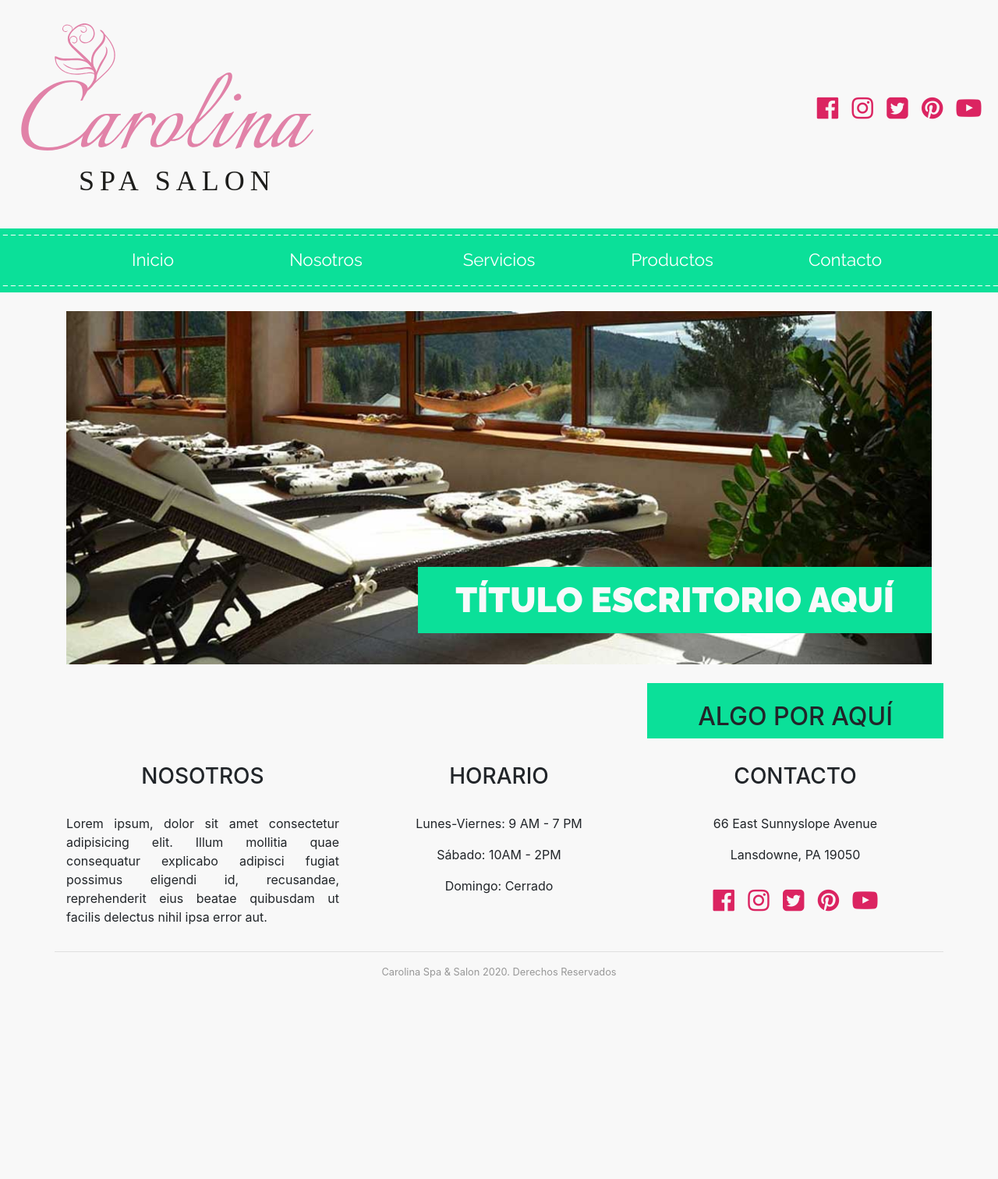
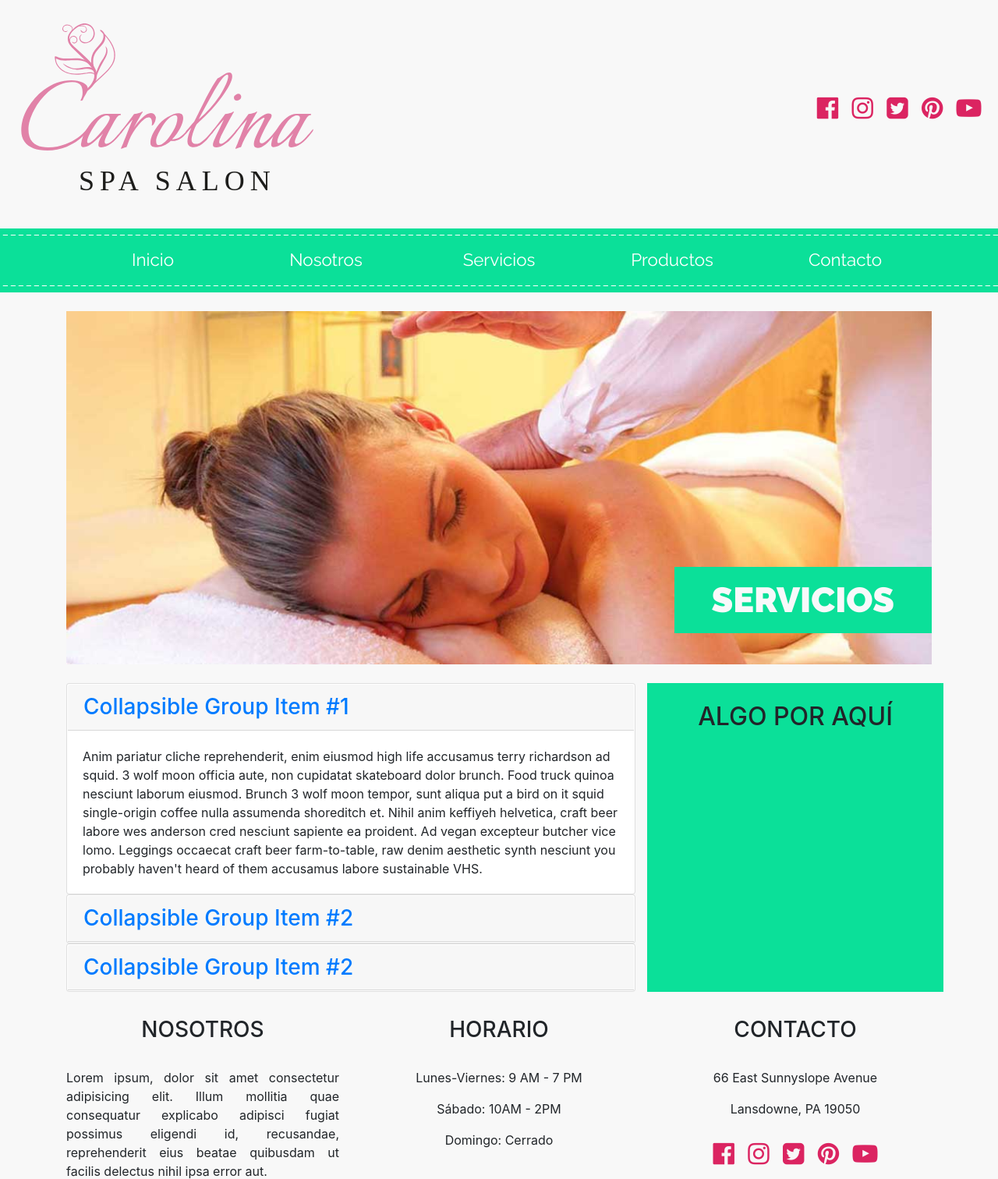
Before and after one commit to marcoAspeitia31/carolina-spa, a PHP site: page /servicios.html in a window 1280 px wide. Shown: the top 1512 px of the page at 78% size. Before the commit the page ends 1254 px from the top, so only its background shows below. Run offline with PHP 8.4, Linux system fonts and the light colour scheme; some web fonts are replaced.

Commit message:
Service Accordion created, class 52

```diff
--- a/css/styles.css
+++ b/css/styles.css
@@ -236,3 +236,4 @@ body{
 aside{
     background-color: var(--primary-color);
 }
+/* Services accordion */
--- a/nosotros.html
+++ b/nosotros.html
@@ -74,7 +74,7 @@
                             <a href="nosotros.html" class="nav-link">Nosotros</a>
                         </li>
                         <li class="nav-item">
-                            <a href="" class="nav-link">Servicios</a>
+                            <a href="servicios.html" class="nav-link">Servicios</a>
                         </li>
                         <li class="nav-item">
                             <a href="" class="nav-link">Productos</a>
--- a/servicios.html
+++ b/servicios.html
@@ -74,7 +74,7 @@
                             <a href="nosotros.html" class="nav-link">Nosotros</a>
                         </li>
                         <li class="nav-item">
-                            <a href="" class="nav-link">Servicios</a>
+                            <a href="servicios.html" class="nav-link">Servicios</a>
                         </li>
                         <li class="nav-item">
                             <a href="" class="nav-link">Productos</a>
@@ -95,9 +95,9 @@
     <div class="container pt-4">
         <div class="row no-gutters">
             <div class="col-12 hero">
-                <img src="img/nosotros.jpg" alt="" class="img-fluid">
+                <img src="img/servicios.jpg" alt="" class="img-fluid">
                 <h2 class="d-none d-md-block text-uppercase py-3 px-5 text-light">
-                    Título escritorio aquí
+                    Servicios
                 </h2>
             </div>
         </div>
@@ -108,8 +108,82 @@
         <div class="row">
             <main class="col-lg-8 main-content">
                 <h2 class="d-block d-md-none text-uppercase text-center">
-                    Título responsive aquí
+                    Servicios
                 </h2>
+                <div id="services-accordion">
+                    <div class="card">
+                        <a class="btn btn-link p-0" data-toggle="collapse" data-target="#collapseOne"
+                            aria-expanded="true" aria-controls="collapseOne" role="button">
+                            <div class="card-header" id="headingOne">
+                                <h3 class="mb-0 text-lg-left">
+
+                                    Collapsible Group Item #1
+
+                                </h3>
+                            </div>
+                        </a><!-- card heading accordion -->
+                        <div id="collapseOne" class="collapse show" aria-labelledby="headingOne"
+                            data-parent="#services-accordion">
+                            <div class="card-body">
+                                Anim pariatur cliche reprehenderit, enim eiusmod high life accusamus terry richardson ad
+                                squid. 3 wolf moon officia aute, non cupidatat skateboard dolor brunch. Food truck
+                                quinoa nesciunt laborum eiusmod. Brunch 3 wolf moon tempor, sunt aliqua put a bird on it
+                                squid single-origin coffee nulla assumenda shoreditch et. Nihil anim keffiyeh helvetica,
+                                craft beer labore wes anderson cred nesciunt sapiente ea proident. Ad vegan excepteur
+                                butcher vice lomo. Leggings occaecat craft beer farm-to-table, raw denim aesthetic synth
+                                nesciunt you probably haven't heard of them accusamus labore sustainable VHS.
+                            </div>
+                        </div><!-- card body accordion -->
+                    </div><!-- repeatable card -->
+                    <div class="card">
+                        <a class="btn btn-link p-0" data-toggle="collapse" data-target="#collapseTwo"
+                            aria-expanded="true" aria-controls="collapseTwo" role="button">
+                            <div class="card-header" id="headingTwo">
+                                <h3 class="mb-0 text-lg-left">
+
+                                    Collapsible Group Item #2
+
+                                </h3>
+                            </div>
+                        </a><!-- card heading accordion -->
+                        <div id="collapseTwo" class="collapse" aria-labelledby="headingTwo"
+                            data-parent="#services-accordion">
+                            <div class="card-body">
+                                Anim pariatur cliche reprehenderit, enim eiusmod high life accusamus terry richardson ad
+                                squid. 3 wolf moon officia aute, non cupidatat skateboard dolor brunch. Food truck
+                                quinoa nesciunt laborum eiusmod. Brunch 3 wolf moon tempor, sunt aliqua put a bird on it
+                                squid single-origin coffee nulla assumenda shoreditch et. Nihil anim keffiyeh helvetica,
+                                craft beer labore wes anderson cred nesciunt sapiente ea proident. Ad vegan excepteur
+                                butcher vice lomo. Leggings occaecat craft beer farm-to-table, raw denim aesthetic synth
+                                nesciunt you probably haven't heard of them accusamus labore sustainable VHS.
+                            </div>
+                        </div><!-- card body accordion -->
+                    </div><!-- repeatable card -->
+                    <div class="card">
+                        <a class="btn btn-link p-0" data-toggle="collapse" data-target="#collapseThree"
+                            aria-expanded="true" aria-controls="collapseThree" role="button">
+                            <div class="card-header" id="headingThree">
+                                <h3 class="mb-0 text-lg-left">
+
+                                    Collapsible Group Item #2
+
+                                </h3>
+                            </div>
+                        </a><!-- card heading accordion -->
+                        <div id="collapseThree" class="collapse" aria-labelledby="headingThree"
+                            data-parent="#services-accordion">
+                            <div class="card-body">
+                                Anim pariatur cliche reprehenderit, enim eiusmod high life accusamus terry richardson ad
+                                squid. 3 wolf moon officia aute, non cupidatat skateboard dolor brunch. Food truck
+                                quinoa nesciunt laborum eiusmod. Brunch 3 wolf moon tempor, sunt aliqua put a bird on it
+                                squid single-origin coffee nulla assumenda shoreditch et. Nihil anim keffiyeh helvetica,
+                                craft beer labore wes anderson cred nesciunt sapiente ea proident. Ad vegan excepteur
+                                butcher vice lomo. Leggings occaecat craft beer farm-to-table, raw denim aesthetic synth
+                                nesciunt you probably haven't heard of them accusamus labore sustainable VHS.
+                            </div>
+                        </div><!-- card body accordion -->
+                    </div><!-- repeatable card -->
+                </div>
             </main>
             <aside class="col-lg-4 pt-4 pt-lg-0">
                 <div class="sidebar">
--- a/template.html
+++ b/template.html
@@ -74,7 +74,7 @@
                             <a href="nosotros.html" class="nav-link">Nosotros</a>
                         </li>
                         <li class="nav-item">
-                            <a href="" class="nav-link">Servicios</a>
+                            <a href="servicios.html" class="nav-link">Servicios</a>
                         </li>
                         <li class="nav-item">
                             <a href="" class="nav-link">Productos</a>
```
